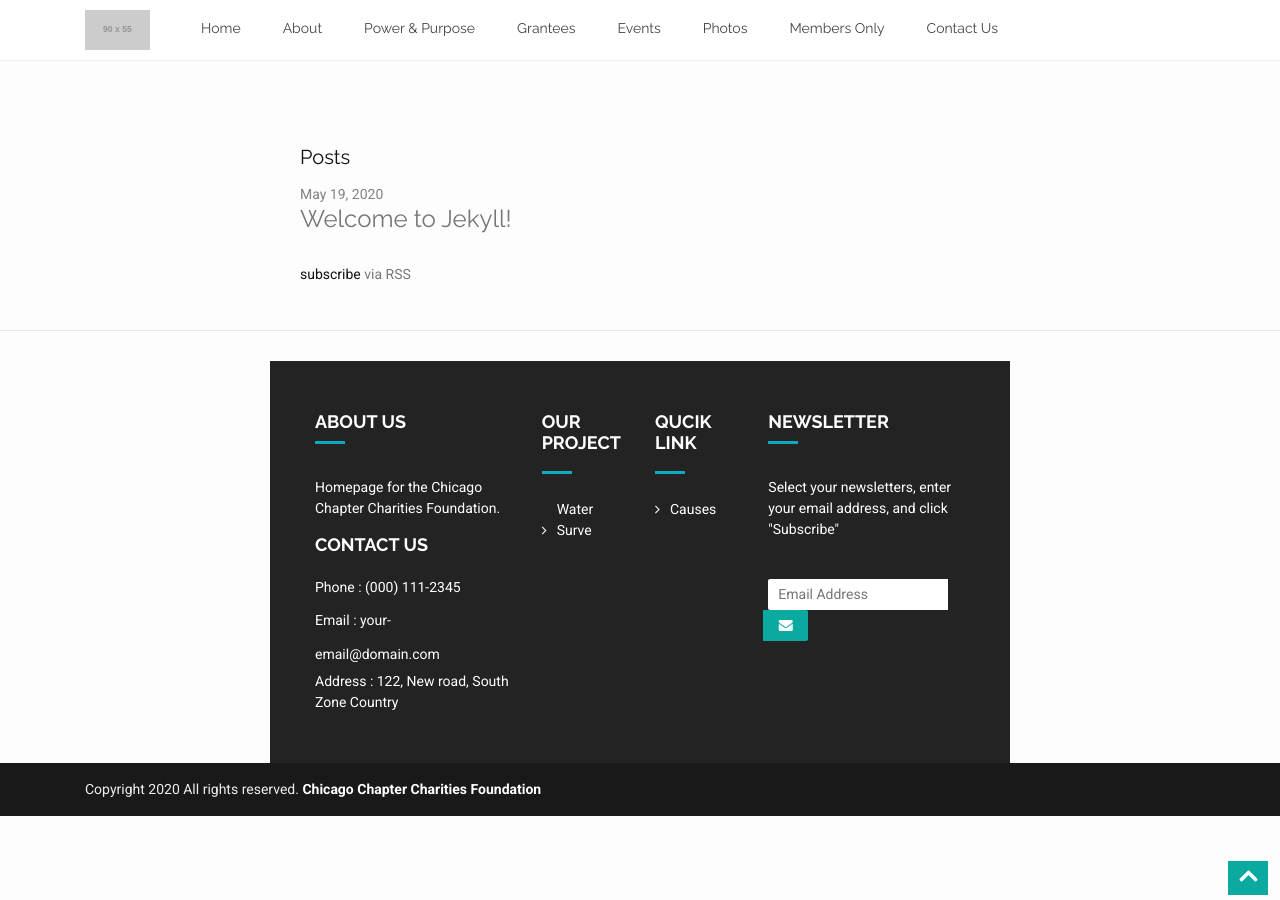
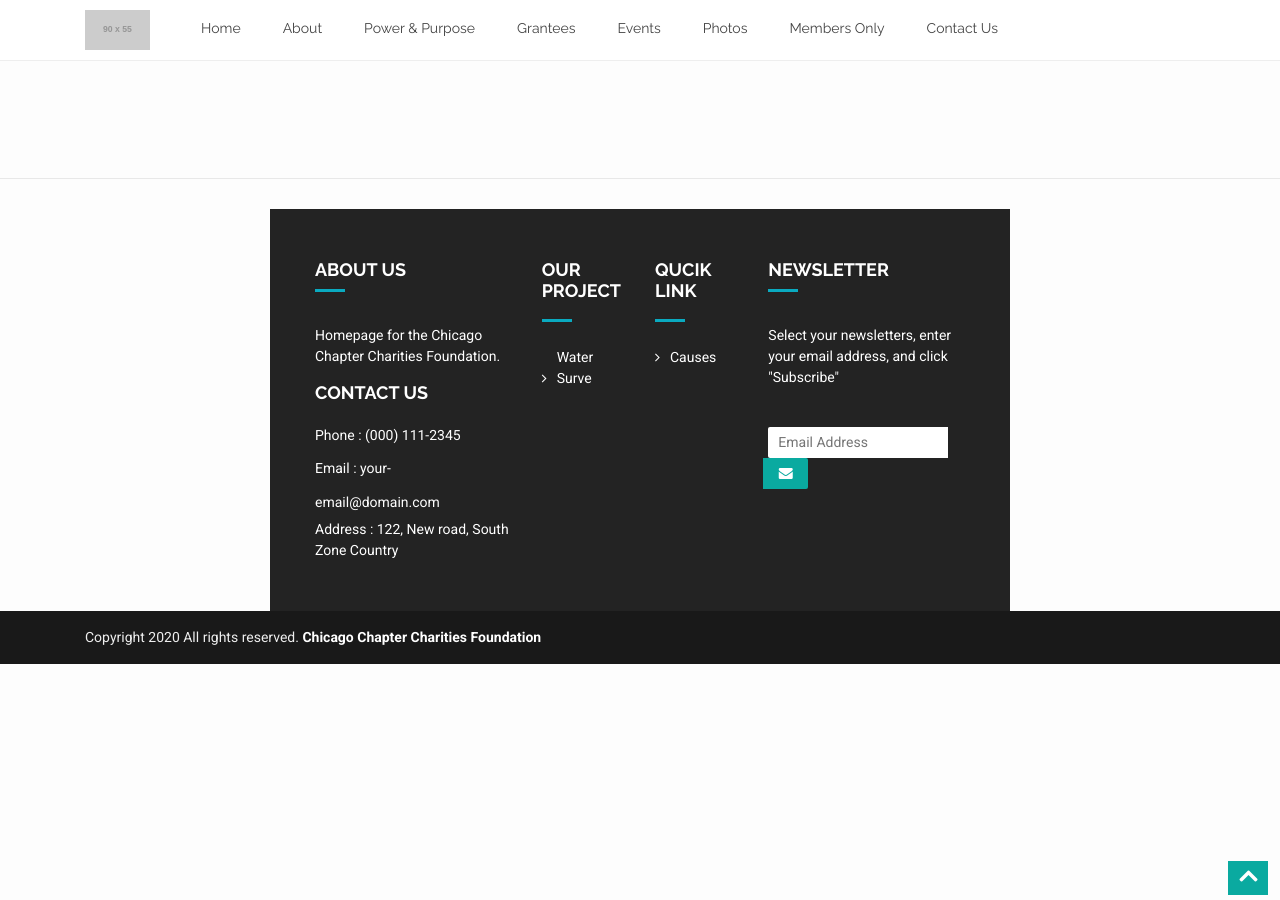
Before and after one commit to brightplum/ccc-foundation, a Jekyll site: the page built from index.html, in a window 1280 px wide and 900 px high, scrolled down 2883 px. Built offline with Jekyll 4.4.1, drawn with Linux system fonts in a browser that asks for light colours.

Commit message:
removed posts

```diff
--- a/index.html
+++ b/index.html
@@ -105,7 +105,7 @@
           <div class="single-causes">
             <div class="single-causes-image-text">
               <div class="causes-image">
-                <img src="https://via.placeholder.com/350x154.png" alt="">
+                <img src="https://via.placeholder.com/350x159.png" alt="">
               </div>
               <div class="causes-text text-center">
                 <h3>Children to get education</h3>
@@ -128,7 +128,7 @@
           <div class="single-causes">
             <div class="single-causes-image-text">
               <div class="causes-image">
-                <img src="https://via.placeholder.com/350x154.png" alt="">
+                <img src="https://via.placeholder.com/350x159.png" alt="">
               </div>
               <div class="causes-text text-center">
                 <h3>Bring Electric and Light</h3>
@@ -151,7 +151,7 @@
           <div class="single-causes">
             <div class="single-causes-image-text">
               <div class="causes-image">
-                <img src="https://via.placeholder.com/350x154.png" alt="">
+                <img src="https://via.placeholder.com/350x159.png" alt="">
               </div>
               <div class="causes-text text-center">
                 <h3>Water carrier items</h3>
@@ -351,25 +351,4 @@
     </div>
   </section>
   <!-- End our gallery -->
-  <!-- start posts -->
-  <div class="posts">
-
-    <h1 class="page-heading">Posts</h1>
-
-    <ul class="post-list">
-      {% for post in site.posts %}
-      <li>
-        <span class="post-meta">{{ post.date | date: "%b %-d, %Y" }}</span>
-
-        <h2>
-          <a class="post-link" href="{{ post.url | prepend: site.baseurl }}">{{ post.title }}</a>
-        </h2>
-      </li>
-      {% endfor %}
-    </ul>
-
-    <p class="rss-subscribe">subscribe <a href="{{ "/feed.xml" | prepend: site.baseurl }}">via RSS</a></p>
-
-  </div>
-  <!-- end posts -->
 </div>
```
